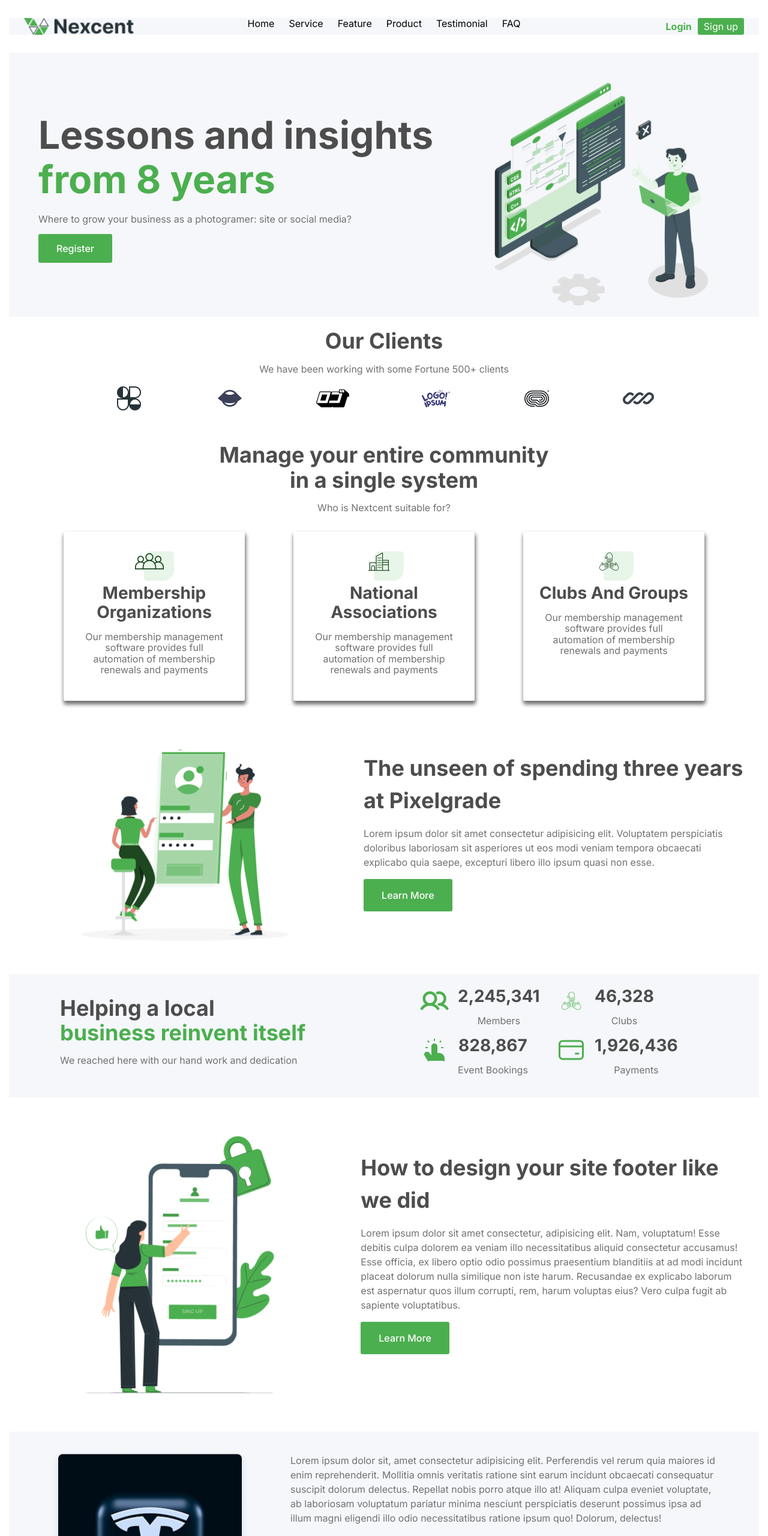
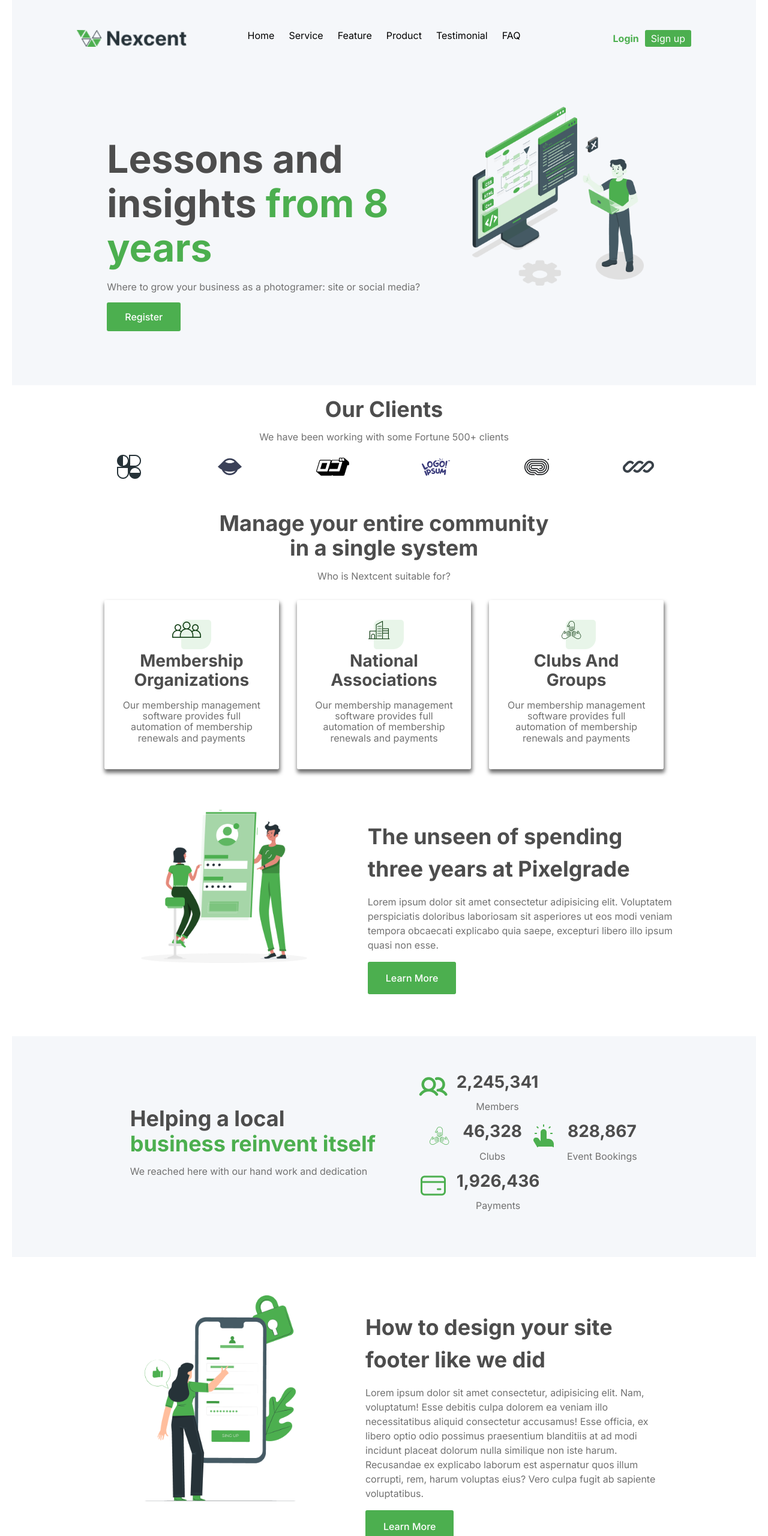
Before and after one commit to cjime200611-cell/clase-9-practica-figma, a website: page index.html in a window 1280 px wide. Shown: the top 2560 px of the page at 60% size. Drawn offline with Linux system fonts and the light colour scheme.

Commit message:
Actualizacion

```diff
--- a/index.html
+++ b/index.html
@@ -11,10 +11,11 @@
 </head>
 
 <body>
-  <div class="container-big">
+  <!-- <div class="container-big"> -->
   <!-- Header -->
+  <div class="main-container">
     <div id="header">
-      <div id="header-container" class="clearfix container">
+      <div id="header-container" class="container">
         <a href="/" id="logo">
           <img src="/img/LogoPrincipal.png" alt="Logo del sitio">
         </a>
@@ -35,10 +36,12 @@
         </div>
       </div>
     </div>
+  </div>
 
   <!-- New Service -->
-    <div id="new-service">
-      <div id="new-service-container" class="clearfix container">
+  <div class="main-container">
+    <div id="new-service" class="container-width">
+      <div id="new-service-container" class="container">
         <div class="new-service-general">
           <div class="new-service-content">
             <h1>Lessons and insights <span>from 8 years</span></h1>
@@ -52,10 +55,11 @@
         </div>
       </div>
     </div>
+  </div>
 
   <!-- Features -->
-    <div id="features" class="feature-bg bg-light">
-      <div id="features-container" class="clearfix container">
+  <div id="features" class="feature-bg bg-light container-width">
+    <div id="features-container" class="container">
       <div class="features-content">
         <h2>Our Clients</h2>
         <p>We have been working with some Fortune 500+ clients</p>
@@ -77,8 +81,8 @@
   </div>
 
   <!-- Community -->
-    <div id="community" class="community bg-light">
-      <div id="community-container" class="clearfix container">
+  <div id="community" class="community bg-light container-width">
+    <div id="community-container" class="container">
       <div class="community-content">
         <h2>Manage your entire community in a single system</h2>
         <p>Who is Nextcent suitable for?</p>
@@ -106,8 +110,8 @@
   </div>
 
   <!-- More Info -->
-    <div id="more-info" class="more-info bg-light">
-      <div id="more-info-container" class="clearfix container">
+  <div id="more-info" class="more-info bg-light container-width">
+    <div id="more-info-container" class="container">
       <div class="more-info-img">
         <img src="/img/Frame 35.png" alt="">
       </div>
@@ -123,8 +127,9 @@
   </div>
 
   <!-- Helping Local -->
-    <div id="help-local" class="help-local bg-light">
-      <div id="help-local-container" class="clearfix container">
+  <div class="main-container">
+    <div id="help-local" class="container-width">
+      <div id="help-local-container" class="container">
         <div class="help-local-content">
           <h2>Helping a local <br><span>business reinvent itself</span></h2>
           <p>We reached here with our hand work and dedication</p>
@@ -175,10 +180,11 @@
         </div>
       </div>
     </div>
+  </div>
 
   <!-- Other Info -->
-    <div id="other-info" class="other-info bg-light">
-      <div id="other-info-container" class="clearfix container">
+  <div id="other-info" class="other-info bg-light container-width">
+    <div id="other-info-container" class="container">
       <div class="other-info-img">
         <img src="/img/pana.png" alt="">
       </div>
@@ -196,8 +202,9 @@
   </div>
 
   <!-- custumers section -->
-    <div id="customers" class="customers bg-light">
-      <div id="customers-container" class="clearfix container">
+  <div class="main-container">
+    <div id="customers" class="customers bg-light container-width">
+      <div id="customers-container" class="container">
         <div class="customers-principal-img">
           <img src="/img/image 9.png" alt="">
         </div>
@@ -243,10 +250,12 @@
           </div>
         </div>
       </div>
+    </div>
+  </div>
 
   <!-- Marketing -->
-      <div class="marketing bg-light">
-        <div id="marketing" class="clearfix container">
+  <div class="marketing bg-light container-width">
+    <div id="marketing" class="container">
       <div class="marketing-content">
         <h2>Caring is the new marketing</h2>
         <p>The Nextcent blog is the best place to read about the latest membership insights, trends and more. See
@@ -268,6 +277,7 @@
           <img src="/img/image 20.png" alt="">
         </div>
       </div>
+
 
       <div class="marketing-card">
         <div class="cards">
@@ -297,11 +307,12 @@
       </div>
     </div>
   </div>
-    </div>
+
 
   <!-- Demo -->
-    <div id="demo" class="demo bg-light">
-      <div id="demo-container" class="clearfix container">
+  <div class="main-container">
+    <div id="demo" class="demo container-width">
+      <div id="demo-container" class="container">
         <div class="demo-content">
           <h4>Pellentesque suscipit fringilla libero eu.</h4>
         </div>
@@ -310,10 +321,11 @@
         </div>
       </div>
     </div>
+  </div>
 
   <!-- Footer -->
   <div id="footer" class="footer bg-light">
-      <div id="footer-container" class="clearfix container">
+    <div id="footer-container" class="container">
       <div class="footer-first-section">
         <div class="footer-logo">
           <img src="/img/LogoPrincipal2.png" alt="">
@@ -357,7 +369,6 @@
       </div>
     </div>
   </div>
-  </div>
 </body>
 
 </html>
--- a/sass/partials/_demo.scss
+++ b/sass/partials/_demo.scss
@@ -1,17 +1,19 @@
-#demo {
-    background-color: #f5f7fa;
+.demo {
+    display: flex;
+    height: 300px;
+    align-items: center;
 }
 
 .demo-content {
+    display: flex;
     width: 73.91%;
     margin: 0 auto;
-    margin-top: 32px;
     margin-bottom: 32px;
     text-align: center;
+    align-items: center;
 }
 
 .demo-btn {
     display: flex;
     justify-content: center;
-    margin-bottom: 32px;
 }
--- a/sass/partials/_header.scss
+++ b/sass/partials/_header.scss
@@ -1,18 +1,23 @@
 // Header
+
+.main-container {
+    background-color: #F5F7FA;
+}
+
 #header {
-    background-color: #F5F7FA;
+    padding: 20px;
+    width: 85%;
+    margin: auto;
 }
 
 #header-container {
     margin: 30px auto;
     display: flex;
-    justify-content: center;
+    justify-content: space-between;
 }
 
 #nav {
-    flex-basis: 40%;
     display: flex;
-    justify-content: center;
     gap: 24px;
 }
 
--- a/sass/partials/_help-local.scss
+++ b/sass/partials/_help-local.scss
@@ -1,14 +1,10 @@
-#help-local {
-    background-color: #F5F7FA;
-}
-
 #help-local-container {
     display: flex;
+    justify-content: center;
 }
 
 .help-local-content {
     flex-basis: 50%;
-    margin-left: 5%;
     align-self: center;
 }
 
@@ -16,14 +12,15 @@
     display: flex;
     flex-basis: 38%;
     text-align: center;
-    margin-top: 20px;
-    margin-bottom: 20px;
+    margin-top: 60px;
+    margin-bottom: 60px;
 }
 
 .items {
     display: flex;
     flex-basis: 50%;
     gap: 15px;
+    justify-content: center;
 }
 
 .items-img {
--- a/sass/partials/_marketing.scss
+++ b/sass/partials/_marketing.scss
@@ -1,6 +1,9 @@
+#marketing {
+    margin-top: 30px;
+}
+
 .marketing-content {
     text-align: center;
-    margin-top: 30px;
 
     p {
 
@@ -18,7 +21,7 @@
 .marketing-card {
     display: flex;
     flex-direction: row;
-    gap: 90px;
+    gap: 80px;
     margin-left: 4%;
     margin-right: 4%;
     align-self: flex-start;
--- a/sass/partials/_new-service.scss
+++ b/sass/partials/_new-service.scss
@@ -1,7 +1,3 @@
-#new-service {
-    background-color: #F5F7FA;
-}
-
 .new-service-general {
     display: flex;
 }
--- a/sass/partials/_tag-general.scss
+++ b/sass/partials/_tag-general.scss
@@ -5,7 +5,11 @@ html {
 body {
     font-family: $font;
     font-size: $sizeDefault;
-    // background-color: #F5F7FA;
+    max-width: 1440px;
+    width: 100%;
+    margin-inline: auto;
+    padding-inline: 20px;
+    box-sizing: border-box;
 }
 
 h1 {
@@ -50,3 +54,8 @@ h5 {
 p {
     color: $text-color;
 }
+
+.container-width {
+    width: 80%;
+    margin: auto;
+}
```
Also changed, not shown: public/css/styles.css, 1 other file. Lines whose indentation alone changed are shown as unchanged.
